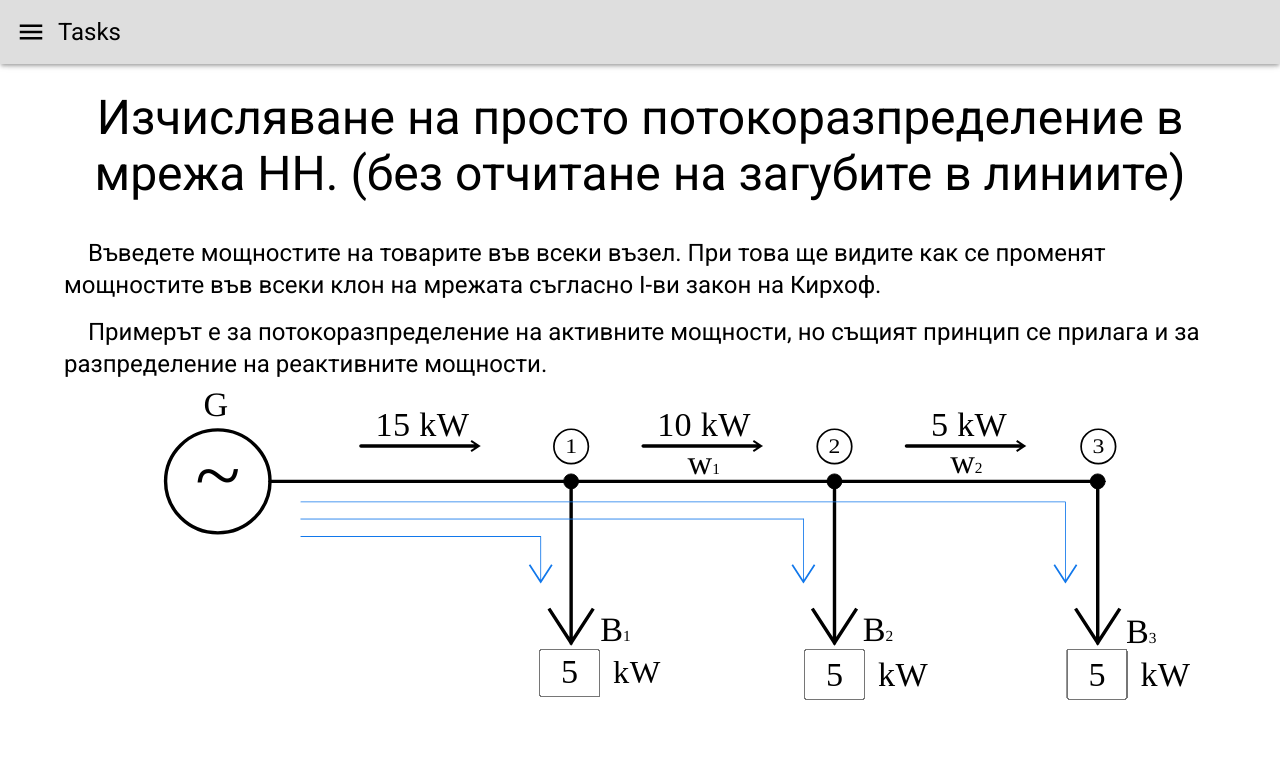
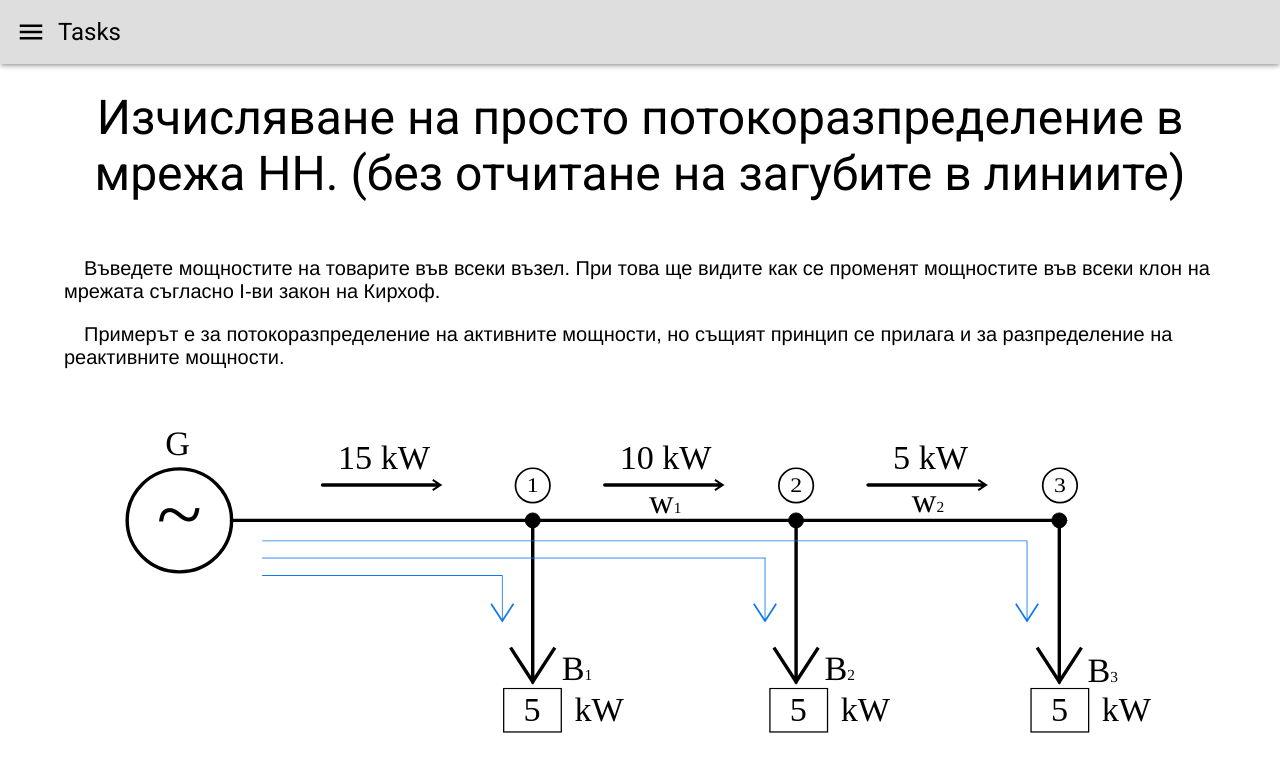
Before and after one commit to department-eps/simple-apps, a React (Create React App) app: page /kirchhoff in a window 1280 px wide. Shown: the top 772 px of the page. Built offline with nearby package versions, Linux system fonts and the light colour scheme.

Commit message:
Separated styles from js to css

```diff
--- a/src/components/Kirchhoff/Kirchhoff.js
+++ b/src/components/Kirchhoff/Kirchhoff.js
@@ -1,16 +1,16 @@
 import {  Container, Typography, Grid } from '@mui/material'
 import ModifiedKirchhoffScheme from './Scheme/ModifiedKirchhoffScheme';
-
+import styles from './Kirchhoff.module.css'
 export default function Kirchhoff() {
     return (
-        <Container maxWidth={'lg'} sx={{ paddingTop: '90px' }}>
-            <Grid container sx={{ justifyContent: 'center', alignItems: 'center' }}>
-                <Grid item xs={12} md={12} lg={12} sx={{ textAlign: 'center'}}>
+        <Container maxWidth={'lg'} className={styles['container']}>
+            <Grid container className={styles['wrapper']}>
+                <Grid item xs={12} md={12} lg={12} className={styles['title']}>
                     <Typography variant='h3'>Изчисляване на просто потоко&shy;разпределение в мрежа НН. (без отчитане на загубите в линиите)</Typography>
                 </Grid>
-                <Grid item xs={12} md={12} lg={12} sx={{ textAlign: 'left', paddingTop: '35px' }}>
-                    <Typography variant='h5'>&emsp;Въведете мощностите на товарите във всеки възел. При това ще видите как се променят мощностите във всеки клон на мрежата съгласно I-ви закон на Кирхоф.</Typography>
-                    <Typography variant='h5' sx={{ paddingTop: '15px' }}>&emsp;Примерът е за потокоразпределение на активните мощности, но същият принцип се прилага и за разпределение на реактивните мощности.</Typography>
+                <Grid item xs={12} md={12} lg={12} className={styles['text-wrapper']}>
+                    <p>&emsp;Въведете мощностите на товарите във всеки възел. При това ще видите как се променят мощностите във всеки клон на мрежата съгласно I-ви закон на Кирхоф.</p>
+                    <p>&emsp;Примерът е за потокоразпределение на активните мощности, но същият принцип се прилага и за разпределение на реактивните мощности.</p>
                 </Grid>
                 <Grid item xs={12} md={12} lg={12} sx={{ textAlign: 'center' }}>
                     <ModifiedKirchhoffScheme />
--- /dev/null
+++ b/src/components/Kirchhoff/Kirchhoff.module.css
@@ -0,0 +1,16 @@
+.container {
+    padding-top: 90px;
+    font-size: 20px;
+    font-family: "Helvetica Neue", Helvetica, Arial, sans-serif;
+}
+.wrapper {
+    justify-content: center;
+    align-items: center;
+}
+.title {
+    text-align: center;
+}
+.text-wrapper {
+    text-align: left;
+    padding-top: 35px;
+}
--- a/src/components/Kirchhoff/Scheme/ModifiedKirchhoffScheme.js
+++ b/src/components/Kirchhoff/Scheme/ModifiedKirchhoffScheme.js
@@ -1,7 +1,7 @@
 import { ReactComponent as KirchhoffScheme } from './KirchhoffScheme.svg'
 import { useEffect, useState } from 'react';
 import { useForm } from '../../../hooks/useForm'
-import { Typography } from '@mui/material';
+import styles from './ModifiedKirchhoffScheme.module.css'
 
 export default function ModifiedKirchhoffScheme() {
     const [nodes, setNodes] = useState({});
@@ -24,7 +24,8 @@ export default function ModifiedKirchhoffScheme() {
     }, [formValues])
 
     return (
-        <svg width="450" height="155" style={{ width: "100%", height: "auto", maxWidth: "100%" }} viewBox="0 150 900 50" preserveAspectRatio="xMidYMid meet">
+        <div className={styles['container']}>
+            <svg width="450" height="155" className={styles['wrapper']} viewBox="30 150 900 50" preserveAspectRatio="xMidYMid meet">
                 <KirchhoffScheme />
                 {typeof nodes.node1 !== 'undefined' && !isNaN(nodes.node1) &&
                     typeof nodes.node2 !== 'undefined' && !isNaN(nodes.node2) &&
@@ -32,59 +33,56 @@ export default function ModifiedKirchhoffScheme() {
                     <>
                         <foreignObject x="215" y="35" width="130px" height="40">
                             <div xmlns="http://www.w3.org/1999/xhtml">
-                            <Typography sx={{ fontSize: '20pt', fontFamily: 'Times New Roman' }}>{nodes.node1} kW</Typography>
+                                <span>{nodes.node1} kW</span>
                             </div>
                         </foreignObject>
                         <foreignObject x="435" y="35" width="130px" height="40">
                             <div xmlns="http://www.w3.org/1999/xhtml">
-                            <Typography sx={{ fontSize: '20pt', fontFamily: 'Times New Roman' }}>{nodes.node2} kW</Typography>
+                                <span>{nodes.node2} kW</span>
                             </div>
                         </foreignObject>
                         <foreignObject x="642" y="35" width="130px" height="40">
                             <div xmlns="http://www.w3.org/1999/xhtml">
-                            <Typography sx={{ fontSize: '20pt', fontFamily: 'Times New Roman' }}>{nodes.node3} kW</Typography>
+                                <span>{nodes.node3} kW</span>
                             </div>
                         </foreignObject>
                     </>
                 }
-            <foreignObject x="371" y="230" width="100px" height="40">
-                <div xmlns="http://www.w3.org/1999/xhtml" style={{ display: 'flex' }}>
+                <foreignObject x="360" y="230" width="120px" height="50">
+                    <span xmlns="http://www.w3.org/1999/xhtml">
                         <input
-                        style={{ width: '40px', fontSize: '20pt', textAlign: 'center', fontFamily: 'Times New Roman' }}
+                            className={styles['input']}
                             name='B1'
                             value={formValues.B1}
                             onChange={onChange}
-                        inputMode="decimal"
                         ></input>
-                    <Typography sx={{ fontSize: '19pt', fontFamily: 'Times New Roman', paddingLeft: '10px' }}>kW</Typography>
-                </div>
+                        <span className={styles['units']}>kW</span>
+                    </span>
                 </foreignObject>
-            <foreignObject x="578" y="230" width="100px" height="40">
-                <div xmlns="http://www.w3.org/1999/xhtml" style={{ display: 'flex' }}>
+                <foreignObject x="568" y="230" width="120px" height="50">
+                    <span xmlns="http://www.w3.org/1999/xhtml">
                         <input
-                        style={{ width: '40px', fontSize: '20pt', textAlign: 'center', fontFamily: 'Times New Roman' }}
+                            className={styles['input']}
                             name='B2'
                             value={formValues.B2}
                             onChange={onChange}
-                        inputMode="decimal"
-                        lang='en'
                         ></input>
-                    <Typography sx={{ fontSize: '20pt', fontFamily: 'Times New Roman', paddingLeft: '10px' }}>kW</Typography>
-                </div>
+                        <span className={styles['units']}>kW</span>
+                    </span>
                 </foreignObject>
-            <foreignObject x="783" y="230" width="100px" height="40">
-                <div xmlns="http://www.w3.org/1999/xhtml" style={{ display: 'flex' }}>
+                <foreignObject x="772" y="230" width="120px" height="50">
+                    <span xmlns="http://www.w3.org/1999/xhtml">
                         <input
-                        style={{ width: `40px`, fontSize: '20pt', textAlign: 'center', fontFamily: 'Times New Roman' }}
+                            className={styles['input']}
                             name='B3'
                             value={formValues.B3}
                             onChange={onChange}
-                        inputMode="decimal"
                         >
                         </input>
-                    <Typography sx={{ fontSize: '20pt', fontFamily: 'Times New Roman', paddingLeft: '10px' }}>kW</Typography>
-                </div>
+                        <span className={styles['units']}>kW</span>
+                    </span>
                 </foreignObject>
             </svg>
+        </div>
     );
 };
--- /dev/null
+++ b/src/components/Kirchhoff/Scheme/ModifiedKirchhoffScheme.module.css
@@ -0,0 +1,20 @@
+.container {
+    font-family: 'Times New Roman', Times, serif;
+    font-size: 20pt;
+    padding-top: 30px;
+}
+.wrapper {
+    width: 100%;
+    height: auto;
+    max-width: 100%;
+}
+.input {
+    width: 40px;
+    font-size: 20pt;
+    text-align: center;
+    font-family: 'Times New Roman', Times, serif;
+    border: 1px solid;
+}
+.units {
+    padding-left: 10px;
+}
```
Lines whose indentation alone changed are shown as unchanged.
